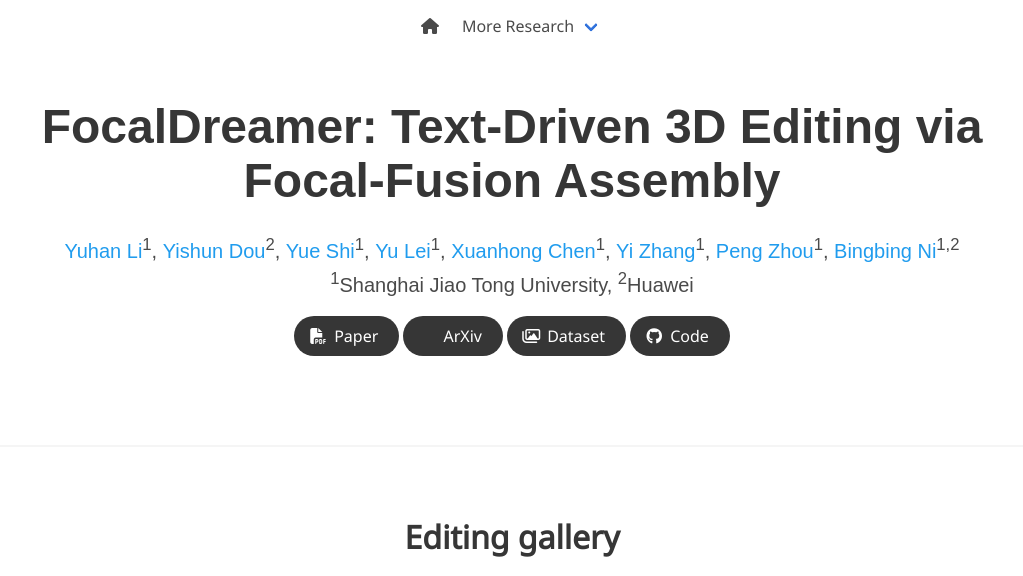
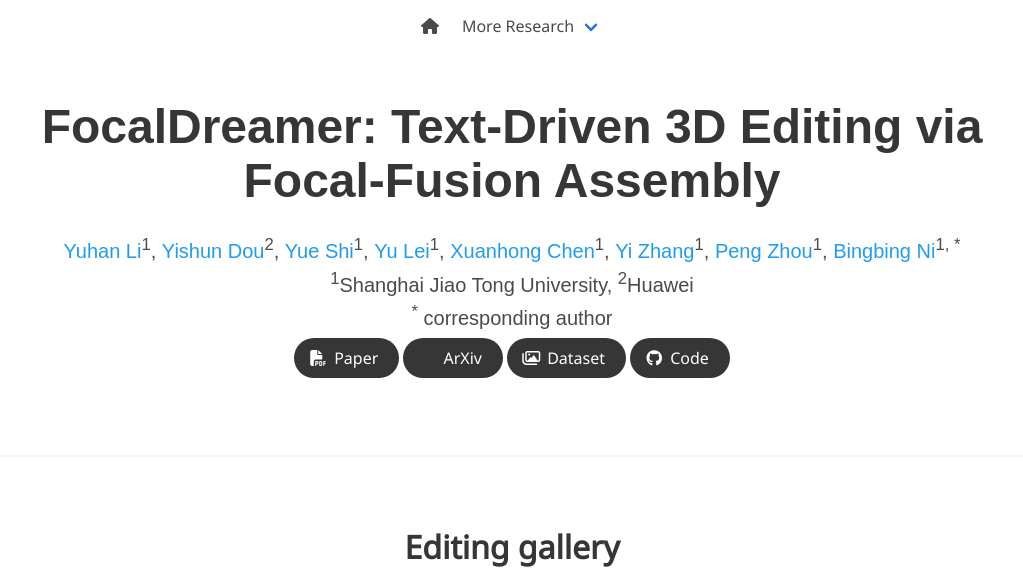
Before and after one commit to focaldreamer/focaldreamer.github.io, a plain HTML site: page index.html in a window 1280 px wide. Shown: the top 576 px of the page, without its empty margins (128-1151 px from the left). Drawn offline with nearby package versions, Linux system fonts and the light colour scheme; some icons are missing; a web font is replaced by a local one.

Commit message:
fix bingbing ni

```diff
--- a/index.html
+++ b/index.html
@@ -77,6 +77,7 @@
 </nav>
 
 
+
 <section class="hero">
   <div class="hero-body">
     <div class="container is-max-desktop">
@@ -104,7 +105,7 @@
               <a>Peng Zhou</a><sup>1</sup>,
             </span>
             <span class="author-block">
-              <a>Bingbing Ni</a><sup>1,2</sup>
+              <a>Bingbing Ni</a><sup>1, *</sup>
             </span>
           </div>
 
@@ -112,6 +113,10 @@
             <span class="author-block"><sup>1</sup>Shanghai Jiao Tong University,</span>
             <span class="author-block"><sup>2</sup>Huawei</span>
           </div>
+
+          <div class="is-size-5 publication-authors">
+            <span class="author-block"><sup>*</sup> corresponding author</span>
+          </div
 
 
           <div class="column has-text-centered">
```
